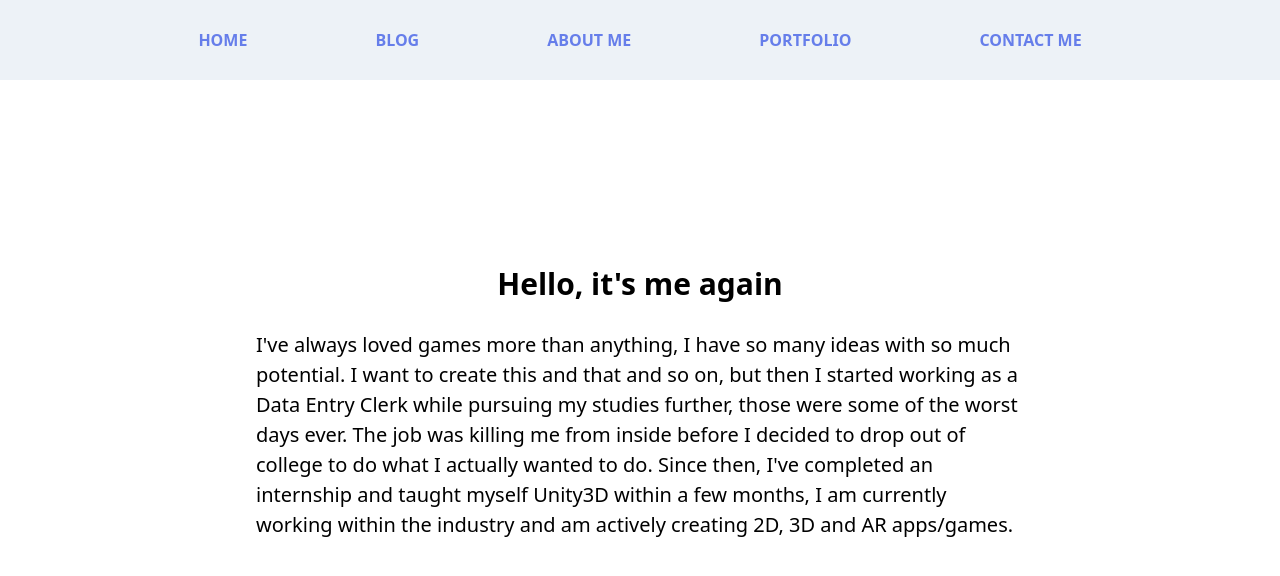
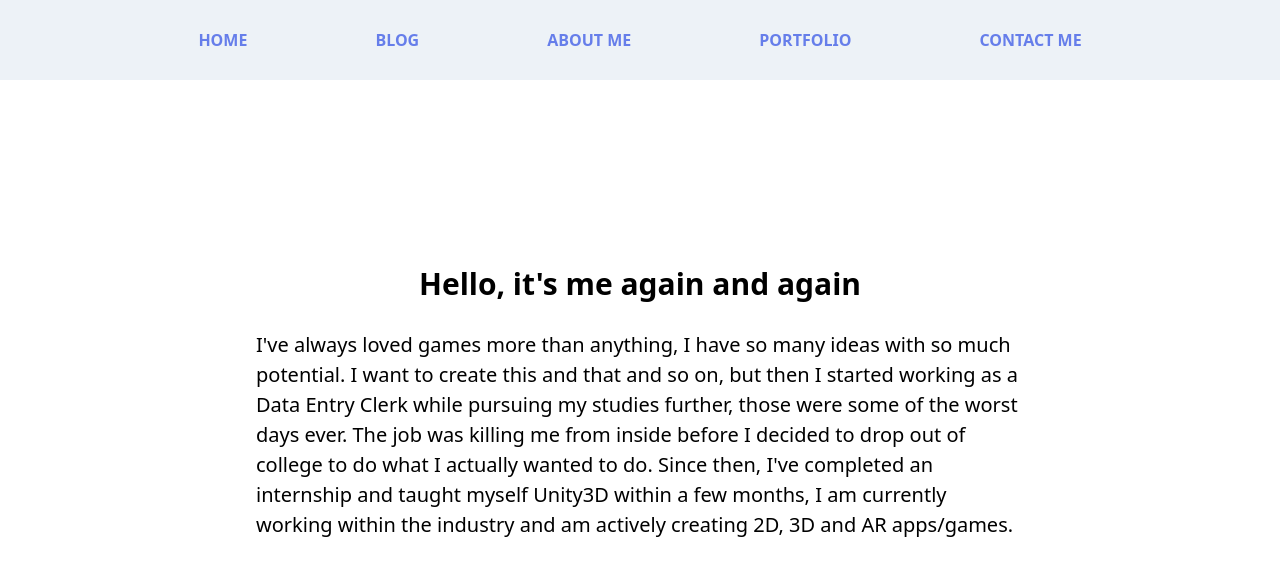
Before and after one commit to dhvl5/dhvl5-nuxt, a Nuxt app: page /about in a window 1280 px wide. Shown: the top 576 px of the page. Built offline with nearby package versions, Linux system fonts and the light colour scheme.

Commit message:
cross-env

```diff
--- a/nuxt.config.js
+++ b/nuxt.config.js
@@ -1,5 +1,11 @@
+const routerBase = process.env.DEPLOY_ENV === 'GH_PAGES' ? {
+  router: {
+    base: '/<repository-name>/'
+  }
+} : {}
 
 export default {
+  ...routerBase,
   mode: 'spa',
   /*
   ** Headers of the page
--- a/pages/about.vue
+++ b/pages/about.vue
@@ -1,6 +1,6 @@
 <template>
     <div class="flex flex-col w-full h-screen justify-center items-center px-64">
-      <h1 class="font-bold text-3xl">Hello, it's me again</h1> <br>
+      <h1 class="font-bold text-3xl">Hello, it's me again and again</h1> <br>
       <h2 class="text-xl">I've always loved games more than anything, I have so many ideas with so much potential. I want to create this and that and so on, but then I started working as a Data Entry Clerk while pursuing my studies further, those were some of the worst days ever. The job was killing me from inside before I decided to drop out of college to do what I actually wanted to do. Since then, I've completed an internship and taught myself Unity3D within a few months, I am currently working within the industry and am actively creating 2D, 3D and AR apps/games.</h2>
     </div>
 </template>
```
Also changed, not shown: package.json (+7 -2 lines), 1 other file (tests, documents, lock files or other folders).
